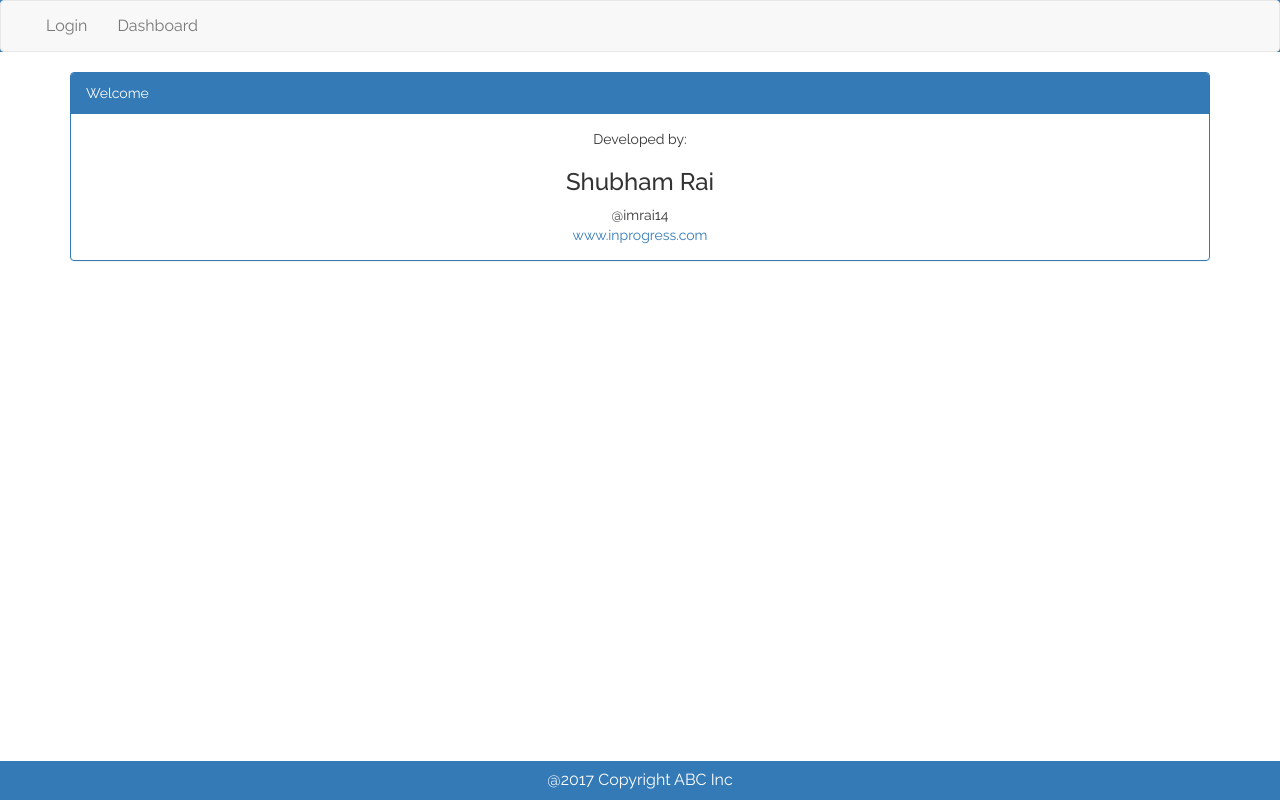
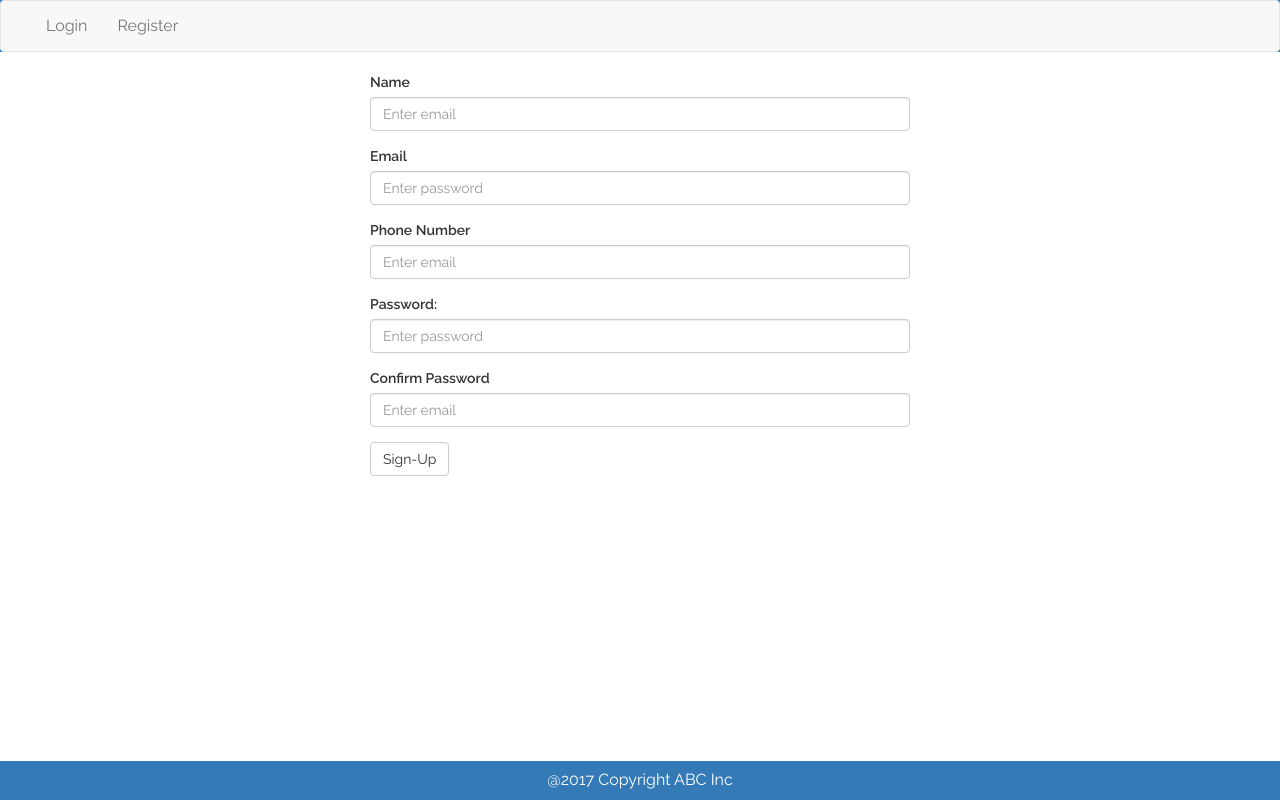
Before and after one commit to imrai14/angular2-todo, an Angular app: page /register in a window 1280 px wide. Before the commit this address led to /welcome. Built offline with nearby package versions, Linux system fonts and the light colour scheme.

Commit message:
WIP for Register

```diff
--- a/src/app/layout/header.component.ts
+++ b/src/app/layout/header.component.ts
@@ -9,7 +9,7 @@ import { Component } from '@angular/core';
                 <a class='navbar-brand'>{{pageTitle}}</a>
                 <ul class='nav navbar-nav'>
                     <li><a [routerLink]="['/login']">Login</a></li>
-                    <li><a [routerLink]="['/dashboard']">Dashboard</a></li>
+                    <li><a [routerLink]="['/register']">Register</a></li>
                 </ul>
             </div>
         </nav>
--- a/src/app/login/login.component.html
+++ b/src/app/login/login.component.html
@@ -1,12 +1,13 @@
 <div class="col-md-6 col-md-offset-3">
-    <form>
+    <form [formGroup]="loginForm" (submit)="login()">
+        <div class="has-error">{{errorMsg}}</div>
     <div class="form-group">
       <label for="email">Email:</label>
-      <input type="email" class="form-control" id="email" placeholder="Enter email">
+      <input type="text" class="form-control" formControlName="email" id="email" placeholder="Enter email">
     </div>
     <div class="form-group">
       <label for="pwd">Password:</label>
-      <input type="password" class="form-control" id="pwd" placeholder="Enter password">
+      <input type="password" class="form-control" formControlName="password" id="pwd" placeholder="Enter password">
     </div>
     <div class="checkbox">
       <label><input type="checkbox"> Remember me</label>
--- a/src/app/login/login.component.ts
+++ b/src/app/login/login.component.ts
@@ -1,5 +1,5 @@
 import { Component } from '@angular/core';
-import { FormsModule, FormControl, FormGroup, FormBuilder } from '@angular/forms';
+import { FormsModule, FormControl, FormGroup, FormBuilder, ReactiveFormsModule, Validators } from '@angular/forms';
 import { Router } from '@angular/router';
 import { ModalModule } from 'ngx-bootstrap/modal';
 
@@ -8,9 +8,23 @@ import { ModalModule } from 'ngx-bootstrap/modal';
     templateUrl: './login.component.html'
 })
 export class LoginComponent {
-    constructor(private _router : Router){
+    errorMsg : string;
+    loginForm = new FormGroup ({
+        email: new FormControl(),
+        password : new FormControl()
+    });
+    constructor(private _router : Router, private fb: FormBuilder){
+        this.createForm();
 
     }
+
+     createForm() {
+        this.loginForm = this.fb.group({
+        email: ['', Validators.required ],
+        password: ''
+        });
+    }
+
     title = 'He I am login';
     myControl: any;
     ngOnInit() {
@@ -18,9 +32,14 @@ export class LoginComponent {
         this.myControl = new FormControl('Todd Motto');
     }
 
-    goToNextPage() {
-        console.log("goToNextPage")
-        this._router.navigate(['/dashboard']);
+    login() {
+        if(this.loginForm.get('email').value == 'qqq' && this.loginForm.get('password').value == 'qqq'){
+            this._router.navigate(['dashboard']);
+            console.log('right')
+        }else{
+            console.log('not correct')
+            this.errorMsg = 'Email or password is wrong'
+        }
     }
 
 
--- a/src/app/login/login.module.ts
+++ b/src/app/login/login.module.ts
@@ -1,14 +1,14 @@
 import { BrowserModule } from '@angular/platform-browser';
 import { NgModule } from '@angular/core';
+import { ReactiveFormsModule } from '@angular/forms';
 import { RouterModule } from '@angular/router';
 import { HttpModule } from '@angular/http';
 import { LoginComponent } from './login.component'
-import { ModalModule } from 'ngx-bootstrap/modal';
 
 
 
 @NgModule({
-  imports: [ModalModule.forRoot(),
+  imports: [ReactiveFormsModule,
   RouterModule.forChild([{ path: 'login', component: LoginComponent }])
   ],
   declarations: [
--- /dev/null
+++ b/src/app/signup/signup.component.html
@@ -0,0 +1,26 @@
+<div class="col-md-6 col-md-offset-3">
+    <form [formGroup]="signUpForm" (submit)="register()">
+        <div class="has-error">{{errorMsg}}</div>
+    <div class="form-group">
+      <label for="email">Name</label>
+      <input type="text" class="form-control" formControlName="name" id="email" placeholder="Enter email">
+    </div>
+    <div class="form-group">
+      <label for="pwd">Email</label>
+      <input type="text" class="form-control" formControlName="email" id="pwd" placeholder="Enter password">
+    </div>
+    <div class="form-group">
+      <label for="email">Phone Number</label>
+      <input type="text" class="form-control" formControlName="phone" id="email" placeholder="Enter email">
+    </div>
+    <div class="form-group">
+      <label for="pwd">Password:</label>
+      <input type="password" class="form-control" formControlName="pass" id="pwd" placeholder="Enter password">
+    </div>
+    <div class="form-group">
+      <label for="email">Confirm Password</label>
+      <input type="password" class="form-control" formControlName="cpass" id="email" placeholder="Enter email">
+    </div>
+    <button type="submit" class="btn btn-default">Sign-Up</button>
+  </form>
+</div>
--- /dev/null
+++ b/src/app/signup/signup.component.ts
@@ -0,0 +1,47 @@
+import { Component, OnInit } from '@angular/core';
+import { FormsModule, FormControl, FormGroup, FormBuilder, ReactiveFormsModule, Validators } from '@angular/forms';
+import { Router } from '@angular/router';
+
+@Component({
+  selector: 'app-signup',
+  templateUrl: './signup.component.html',
+  styleUrls: ['./signup.component.css']
+})
+export class SignupComponent implements OnInit {
+  constructor(private _router: Router, private fb: FormBuilder) {
+    this.createForm();
+
+  }
+
+  ngOnInit() {
+  }
+
+  errorMsg: string;
+  signUpForm = new FormGroup({
+    email: new FormControl(),
+    pass: new FormControl(),
+    name: new FormControl(),
+    phone: new FormControl(),
+    cpass: new FormControl()
+  });
+
+  createForm() {
+    this.signUpForm = this.fb.group({
+      name: ['', Validators.required],
+      email: ['', Validators.required],
+      phone: ['', Validators.required],
+      pass: ['', Validators.required],
+      cpass: ''
+    });
+  }
+
+  register() {
+    if (this.signUpForm.get('name').value == 'qqq') {
+      this._router.navigate(['dashboard']);
+    } else {
+      console.log('not correct')
+      this.errorMsg = 'Email or password is wrong'
+    }
+  }
+
+}
--- a/src/assets/styles.css
+++ b/src/assets/styles.css
@@ -24,3 +24,6 @@ body{
     width : 100%;
     bottom : 0px;
 }
+.has-error{
+    color: red;
+}
```
Also changed, not shown: src/app/app.module.ts (+6 -2 lines), src/app/signup/signup.module.ts (added, +17 -0 lines), src/app/signup/signup.component.css (added), 1 other file (tests, documents, lock files or other folders).
